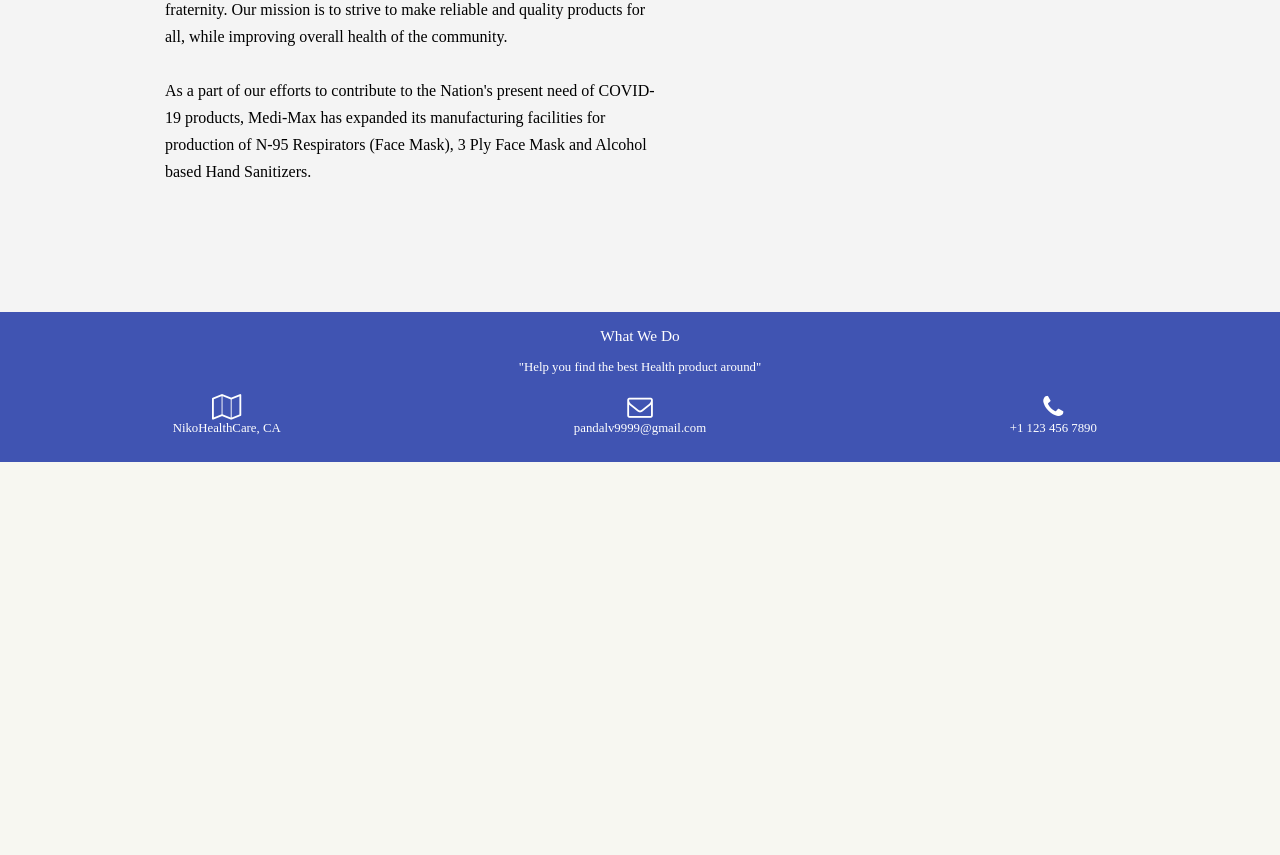
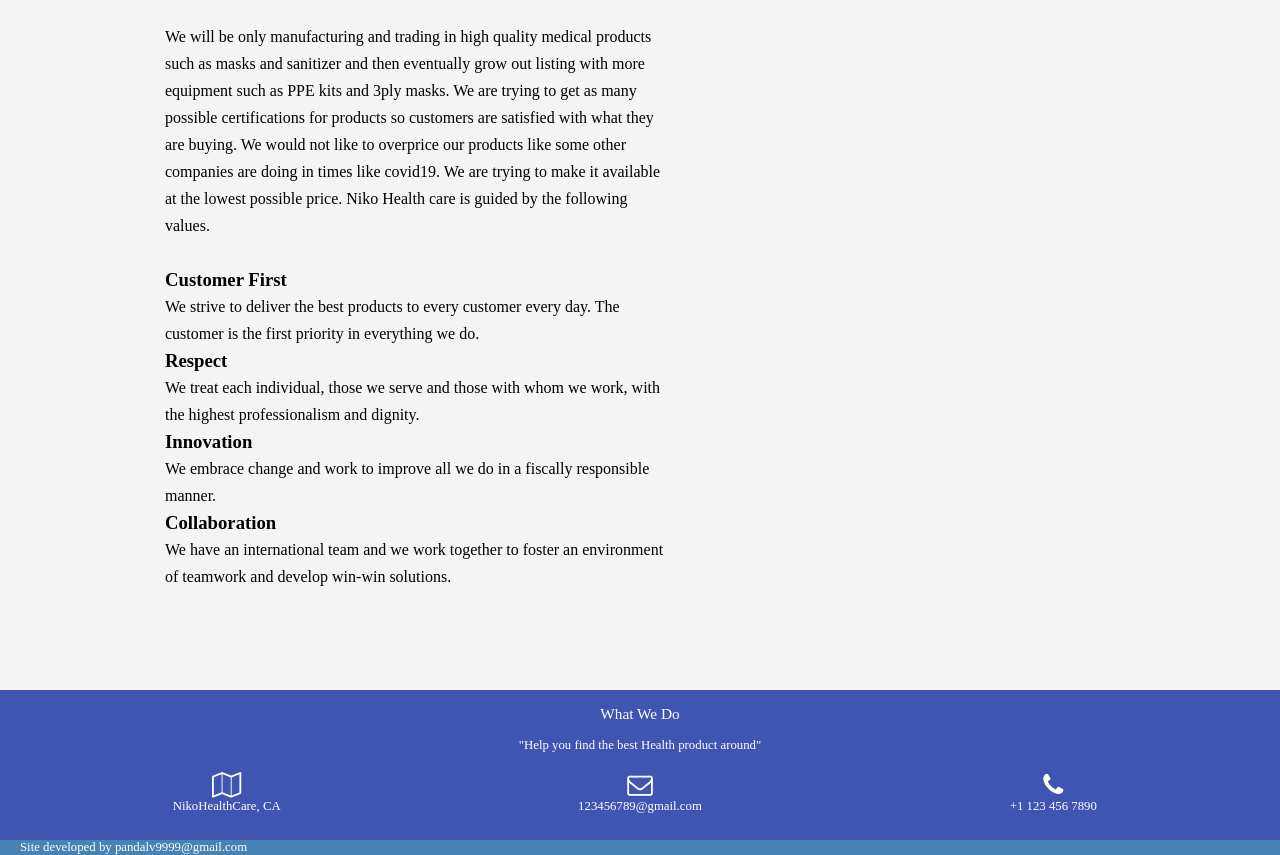
Before and after one commit to pandalv9999/nikoOnlineShop, a Java web app: page /aboutus in a window 1280 px wide. Shown: the part 591-1446 px from the top of the page. Before the commit the page ends 1053 px from the top, so only its background shows below. Run offline with Spring Boot 4, a stand-in JSP engine, Linux system fonts and the light colour scheme; the project's own start-up code is not run, and a stand-in starts its controllers and pages; some of the project's set-up classes (security, data sources, template engines, error pages and the like) are left out, and stand-ins take their place; some libraries are stand-ins or nearby versions.

Commit message:
View modification

```diff
--- a/src/main/webapp/WEB-INF/pages/aboutUs.jsp
+++ b/src/main/webapp/WEB-INF/pages/aboutUs.jsp
@@ -19,10 +19,15 @@
 <div class="about-us">
     <div class="about-us-text">
         <h1>About Us<br/><br/></h1>
-        <p>At Medi-Max, we strongly believe that " Technology should not be more precious than human life".<br/><br/></p>
-        <p>Since last two decades, Medi-Max has been continuously striving to provide efficient healthcare solutions.The journey began in 2003 with our first radiology center in V.S. Hospital Ahmedabad. This was followed by chain of several diagnostic centers in various cities like Jaipur and Surat.<br/><br/></p>
-        <p>Today Medi- Max has established itself as a trusted name in the medical fraternity. Our mission is to strive to make reliable and quality products for all, while improving overall health of the community.<br/><br/></p>
-        <p>As a part of our efforts to contribute to the Nation's present need of COVID-19 products, Medi-Max has expanded its manufacturing facilities for production of N-95 Respirators (Face Mask), 3 Ply Face Mask and Alcohol based Hand Sanitizers.<br/><br/></p>
+        <p>Our company wants to be the most reliable health care platform which connects the high quality products from India to US Europe and other parts of the world. Our main goal is to improve the health care system by providing all essential health care items at an affordable price to the rest of the world who are in need of good quality medical and sanitizing equipment. Our vision is to provide the highest quality of masks, and build long-term relationships, with the customers we serve.<br><br></p>
+        <h1>Core values<br><br></h1>
+        <p>We will be only manufacturing and trading in high quality medical products such as masks and sanitizer and then eventually grow out listing with more equipment such as PPE kits and 3ply masks. We are trying to get as many possible certifications for products so customers are satisfied with what they are buying. We would not like to overprice our products like some other companies are doing in times like covid19. We are trying to make it available at the lowest possible price. Niko Health care is guided by the following values.<br><br></p>
+        <ul>
+            <li><h3 class="span">Customer First </h3>  We strive to deliver the best products to every customer every day. The customer is the first priority in everything we do.</li>
+            <li><h3 class="span">Respect </h3> We treat each individual, those we serve and those with whom we work, with the highest professionalism and dignity.</li>
+            <li><h3 class="span">Innovation </h3>  We embrace change and work to improve all we do in a fiscally responsible manner.</li>
+            <li><h3 class="span">Collaboration </h3>  We have an international team and we work together to foster an environment of teamwork and develop win-win solutions.</li>
+        </ul>
     </div>
     <div class="about-us-img">
         <img src="https://medimaxindia.com/wp-content/uploads/2020/05/aboutus-1.png" alt="" >
--- a/src/main/webapp/WEB-INF/pages/footer.jsp
+++ b/src/main/webapp/WEB-INF/pages/footer.jsp
@@ -28,7 +28,7 @@
         </li>
         <li>
             <p><i class="fa fa-envelope-o fa-2x"></i></p>
-            <p>pandalv9999@gmail.com</p>
+            <p>123456789@gmail.com</p>
         </li>
         <li>
             <p><i class="fa fa-phone fa-2x"></i></p>
@@ -36,5 +36,6 @@
         </li>
     </ul>
 </footer>
+<div class="signature">  Site developed by pandalv9999@gmail.com</div>
 </body>
 </html>
--- a/src/main/webapp/WEB-INF/pages/navbar.jsp
+++ b/src/main/webapp/WEB-INF/pages/navbar.jsp
@@ -26,7 +26,7 @@
 <nav class="navbar navbar-inverse">
     <div  class="container-fluid">
         <div class="logo">
-            <img src="<c:url value="/resource/images/logo.png" /> " width="210px" height="130px" alt="logo-image"/>
+            <img src="<c:url value="/resource/images/niko.png" /> " height="130px" alt="logo-image"/>
         </div>
         <div class="padding"></div>
 
--- a/src/main/webapp/WEB-INF/resource/css/main.css
+++ b/src/main/webapp/WEB-INF/resource/css/main.css
@@ -106,6 +106,13 @@
 
 footer ul li {
     flex: 1;
+}
+
+.signature {
+    color: white;
+    padding-left: 20px;
+    background: steelblue;
+    font-size: 0.8em;
 }
 
 /*
```
Also changed, not shown: src/main/webapp/WEB-INF/resource/images/logo.png (deleted), src/main/webapp/WEB-INF/resource/images/niko.png (added), 6 other files.
